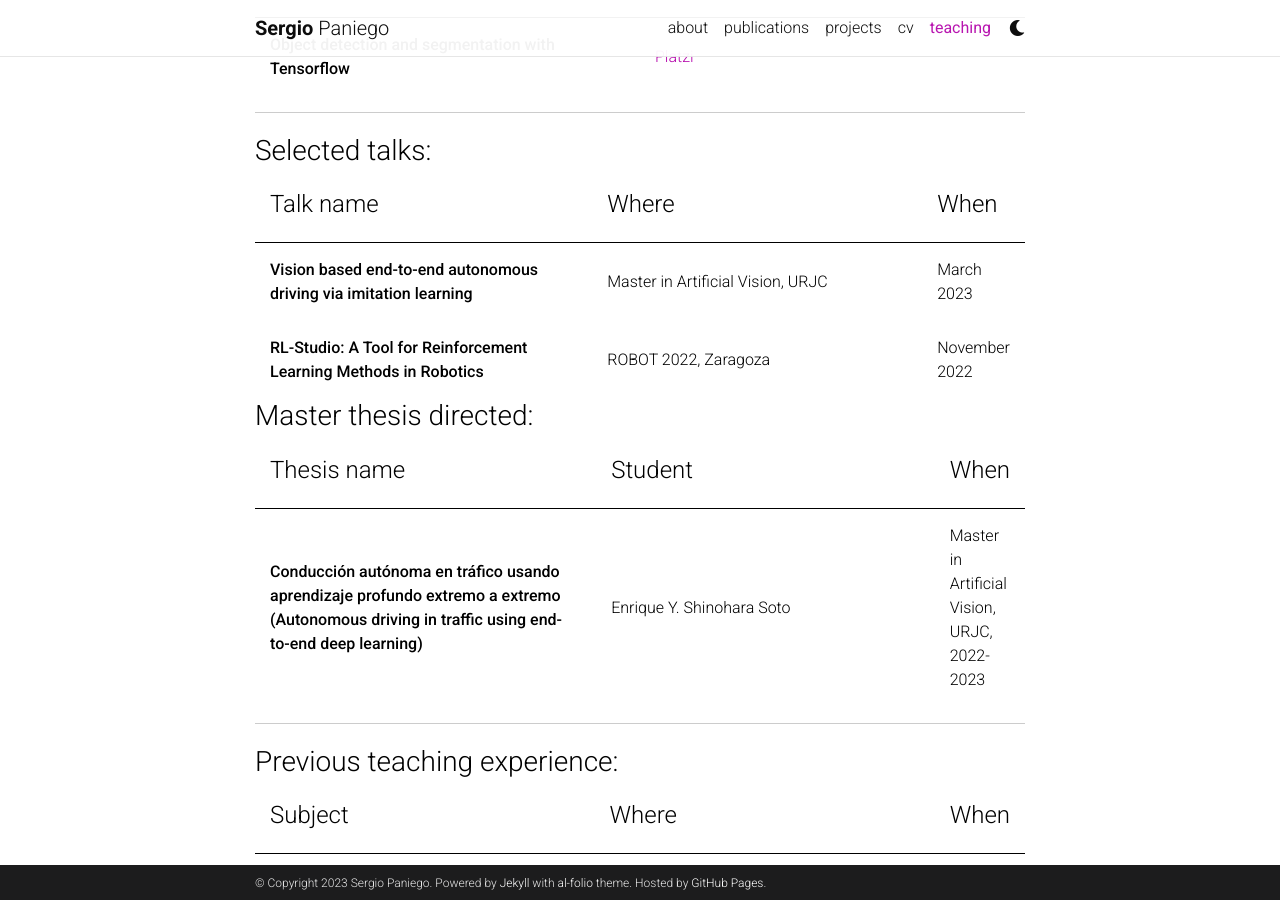
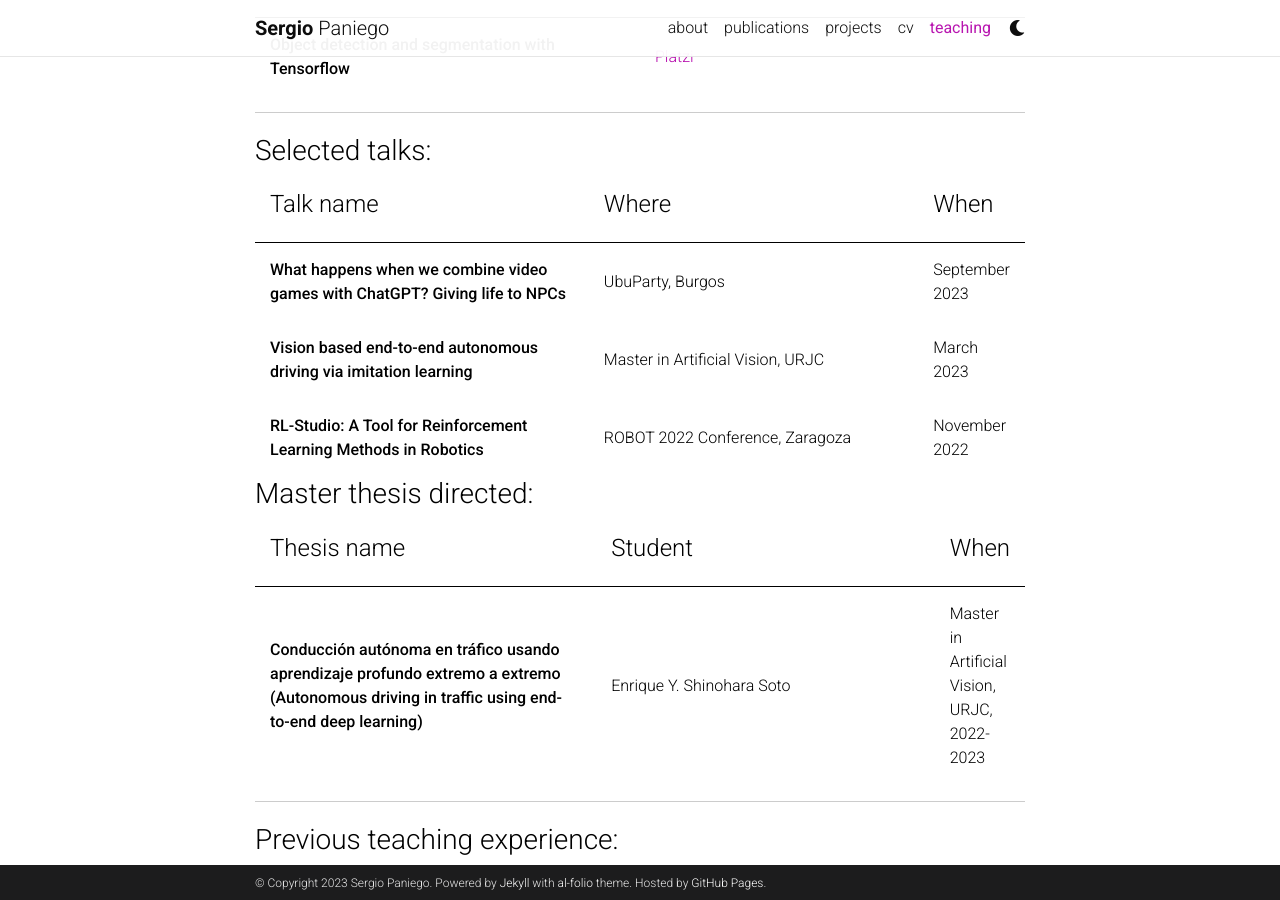
Before and after one commit to sergiopaniego/sergiopaniego.github.io, a Jekyll site: the page built from _pages/teaching.md, in a window 1280 px wide and 900 px high, scrolled down 632 px. Built offline with Jekyll 4.4.1, drawn with Linux system fonts in a browser that asks for light colours; comment, search, counter and statistics services are not loaded; a style sheet for code colours, icons or effects is not loaded.

Commit message:
Updated talks

```diff
--- a/_pages/teaching.md
+++ b/_pages/teaching.md
@@ -101,13 +101,18 @@ hr {
     </thead>
     <tbody>
         <tr>
+            <td markdown="span">**What happens when we combine video games with ChatGPT? Giving life to NPCs**</td>
+            <td markdown="span">UbuParty, Burgos</td>
+            <td markdown="span">September 2023</td>
+        </tr>
+        <tr>
             <td markdown="span">**Vision based end-to-end autonomous driving via imitation learning**</td>
             <td markdown="span">Master in Artificial Vision, URJC</td>
             <td markdown="span">March 2023</td>
         </tr>
         <tr>
             <td markdown="span">**RL-Studio: A Tool for Reinforcement Learning Methods in Robotics**</td>
-            <td markdown="span">ROBOT 2022, Zaragoza</td>
+            <td markdown="span">ROBOT 2022 Conference, Zaragoza</td>
             <td markdown="span">November 2022</td>
         </tr>
     </tbody>
```
Also changed, not shown: 3 other files.
